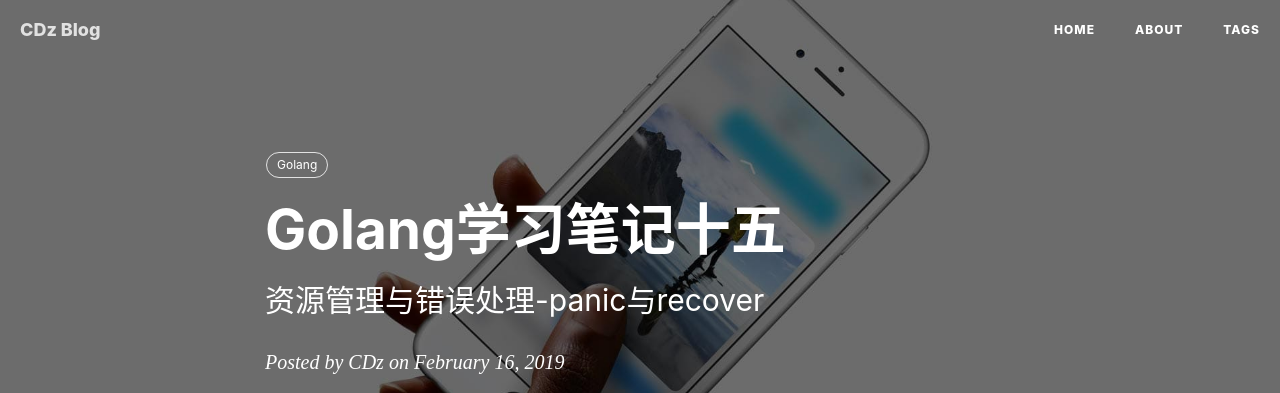
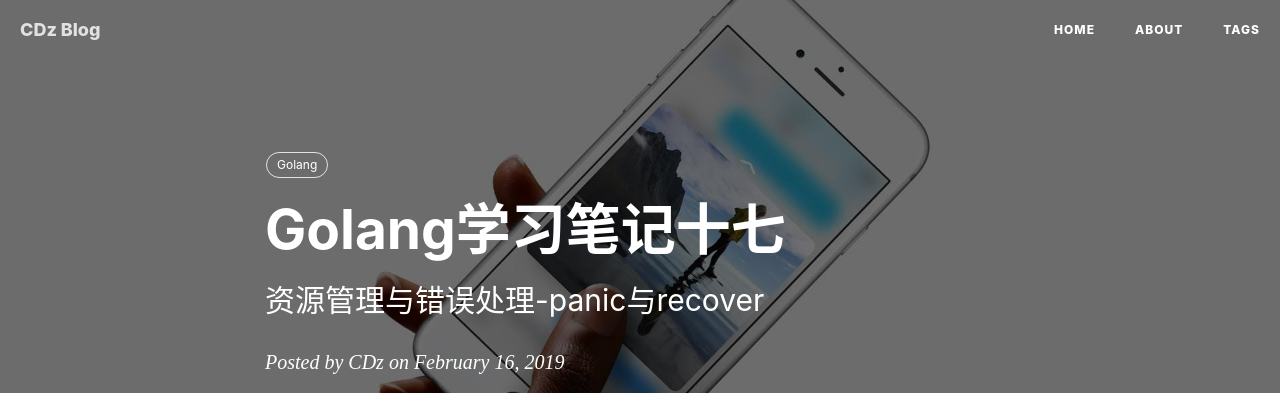
Before and after one commit to CDz1129/CDz1129.github.io, a Jekyll site: the page built from _posts/2019-02-16-golang学习笔记十七.md, in a window 1280 px wide and 900 px high. Shown: the top 393 px of the window. Built offline with Jekyll 4.4.1, drawn with Linux system fonts in a browser that asks for light colours; nearby versions of some CDN libraries; comment, search, counter and statistics services are not loaded; some of the changed text lies outside the part shown.

```diff
--- a/_posts/2019-02-16-golang学习笔记十七.md
+++ b/_posts/2019-02-16-golang学习笔记十七.md
@@ -1,6 +1,6 @@
 ---
 layout:     post
-title:      Golang学习笔记十五
+title:      Golang学习笔记十七
 subtitle:   资源管理与错误处理-panic与recover
 date:       2019-02-16
 author:     CDz
```
Also changed, not shown: _posts/2019-02-15-golang学习笔记十六.md (+1 -1 lines).
